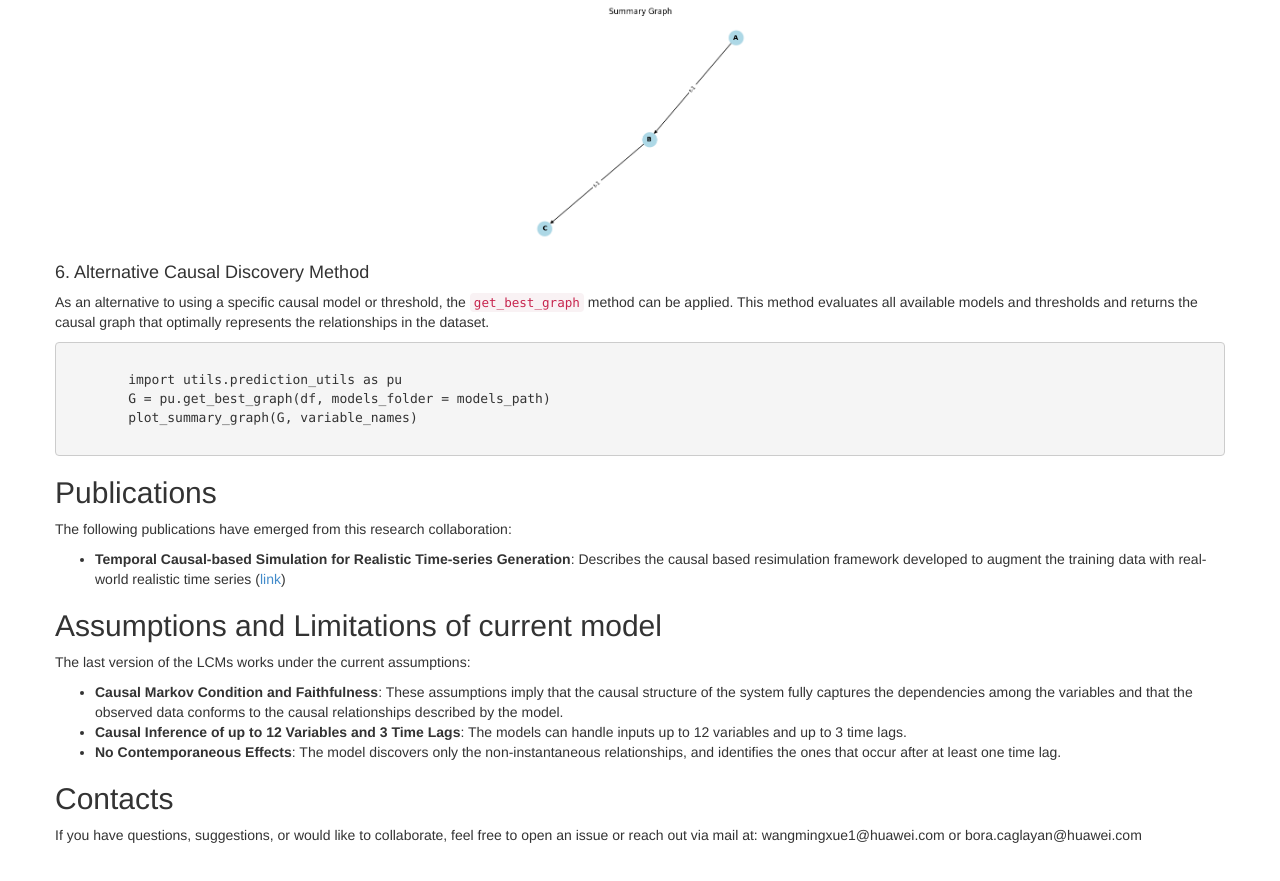
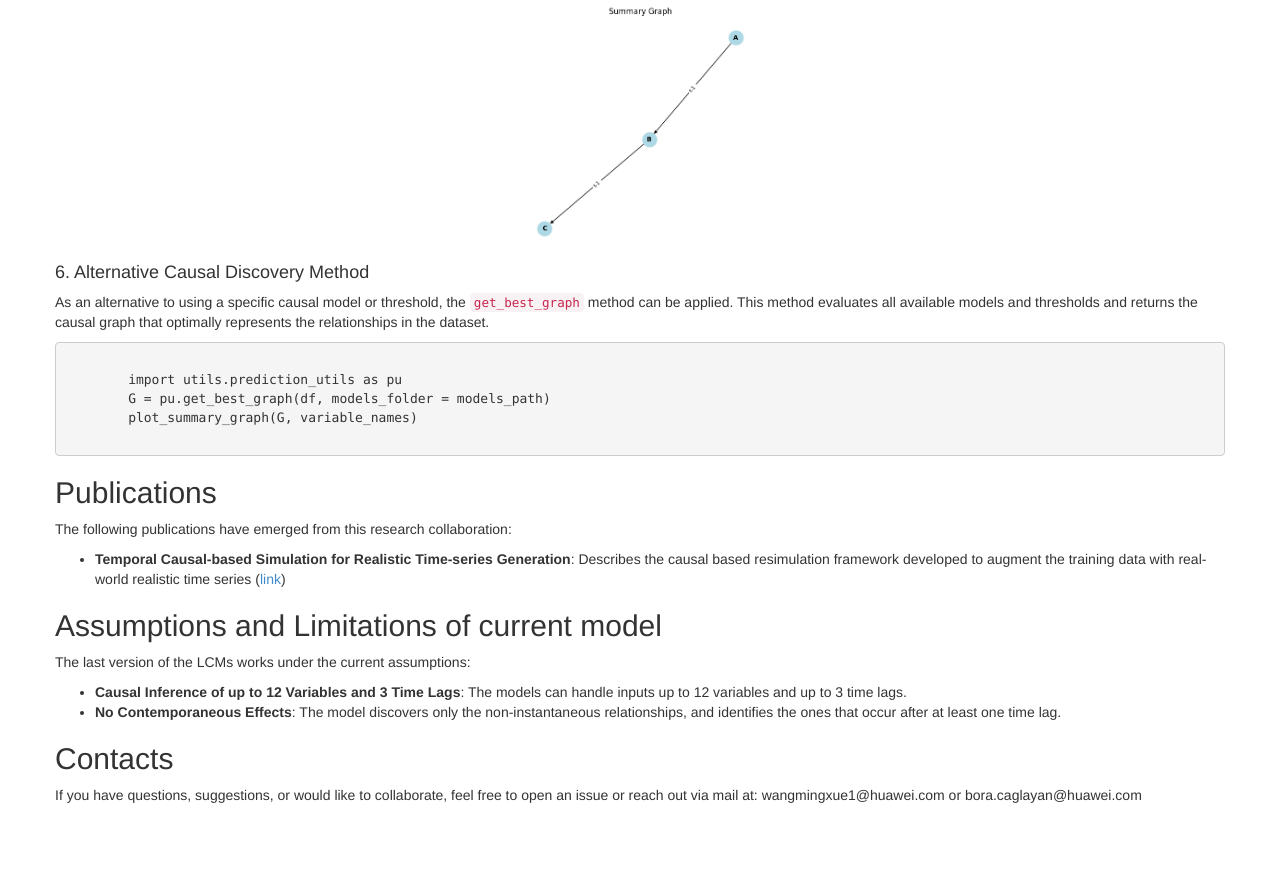
Before and after one commit to mensxmachina/LCM-FORTH-Huawei, a plain HTML site: page index.html in a window 1280 px wide. Shown: the part 2383-3264 px from the top of the page. After the commit the page ends 3238 px from the top, so only its background shows below. Drawn offline with Linux system fonts and the light colour scheme.

Commit message:
Update index.html

```diff
--- a/index.html
+++ b/index.html
@@ -231,7 +231,6 @@
         The last version of the LCMs works under the current assumptions:
       </p>
       <ul>
-        <li><strong>Causal Markov Condition and Faithfulness</strong>: These assumptions imply that the causal structure of the system fully captures the dependencies among the variables and that the observed data conforms to the causal relationships described by the model.</li>
         <li><strong>Causal Inference of up to 12 Variables and 3 Time Lags</strong>: The models can handle inputs up to 12 variables and up to 3 time lags.</li>
         <li><strong>No Contemporaneous Effects</strong>: The model discovers only the non-instantaneous relationships, and identifies the ones that occur after at least one time lag.</li>
       </ul>
```
